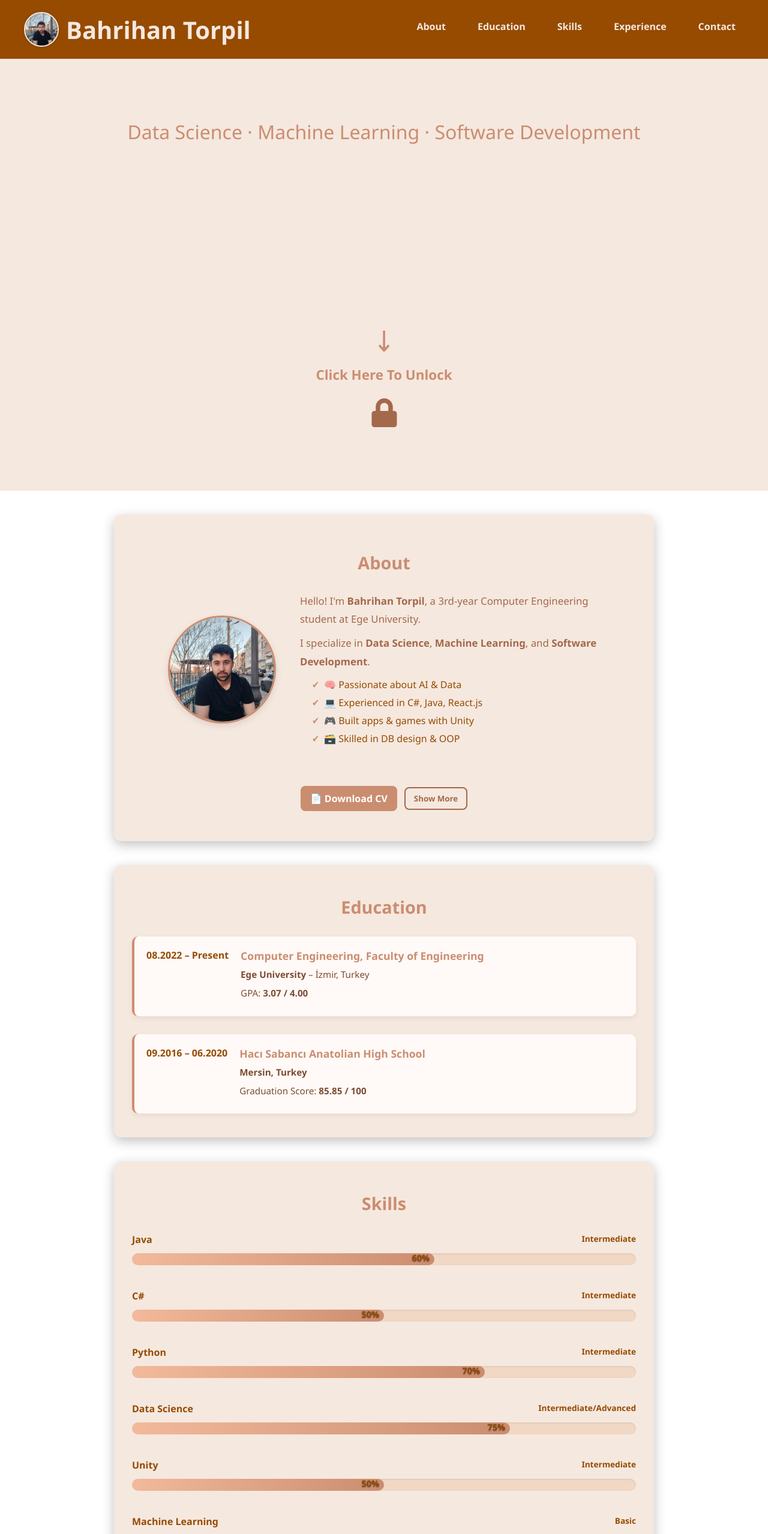
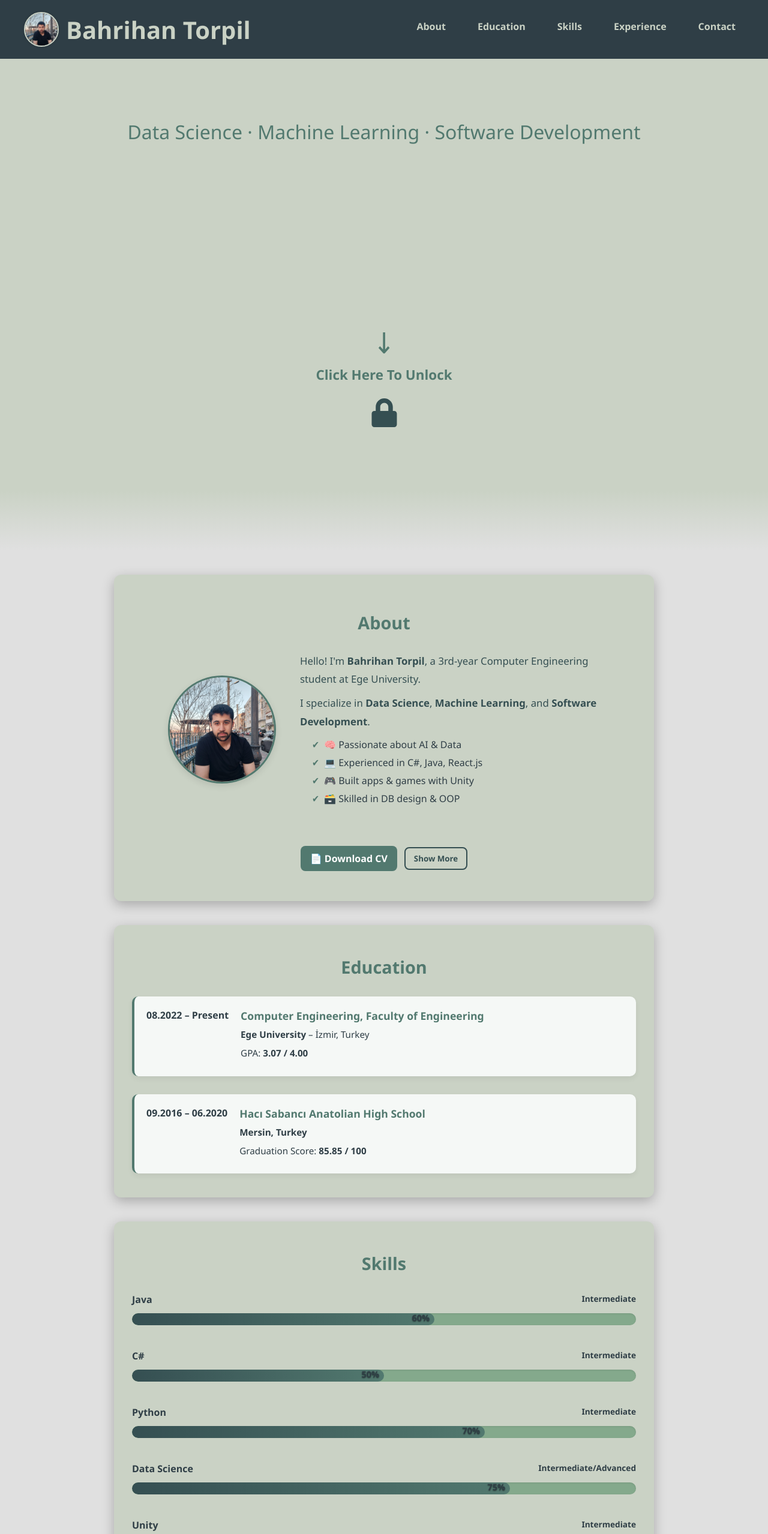
Before and after one commit to Bahrihan/BlogWebsiteTest, a Next.js app: page / in a window 1280 px wide. Shown: the top 2557 px of the page at 60% size. Built offline with nearby package versions, Linux system fonts and the light colour scheme; no server answers; the database is empty.

Commit message:
design has changed

```diff
--- a/lib/firebase-config.js
+++ b/lib/firebase-config.js
@@ -1,7 +1,7 @@
 import { initializeApp } from "firebase/app";
 import { getFirestore } from "firebase/firestore";
 
-
+console.log("🔥 Firebase Project ID:", process.env.NEXT_PUBLIC_FIREBASE_PROJECT_ID);
 const firebaseConfig = {
   apiKey: process.env.NEXT_PUBLIC_FIREBASE_API_KEY,
   authDomain: process.env.NEXT_PUBLIC_FIREBASE_AUTH_DOMAIN,
--- a/next.config.js
+++ b/next.config.js
@@ -1,6 +1,7 @@
 /** @type {import('next').NextConfig} */
 const nextConfig = {
-    output: 'export',
-  };
+  output: 'export',
+  reactStrictMode: true,
+};
 
 module.exports = nextConfig;
--- a/pages/index.js
+++ b/pages/index.js
@@ -86,7 +86,7 @@ const Home = () => {
   const scrollToAbout = () => {
     const element = document.getElementById("about");
     if (element) {
-      const yOffset = -80; // header yüksekliği varsa ayarlarsın
+      const yOffset = -80;
       const y = element.getBoundingClientRect().top + window.scrollY + yOffset;
       window.scrollTo({ top: y, behavior: 'smooth' });
     }
@@ -181,6 +181,8 @@ const Home = () => {
           </div>
         </div>
       </div>
+
+      <div className="vertical-gradient-divider" />
 
       <section id="about" data-aos="fade-up" className="about-section">
         <h2>About</h2>
@@ -356,7 +358,6 @@ const Home = () => {
             position: 'fixed',
             bottom: '30px',
             right: '30px',
-            backgroundColor: '#964b00',
             color: 'white',
             border: 'none',
             padding: '10px 20px',
--- a/styles/globals.css
+++ b/styles/globals.css
@@ -1,3 +1,12 @@
+
+:root {
+  --primary: #2F3E46;
+  --secondary: #354F52;
+  --accent: #52796F;
+  --muted: #84A98C;
+  --light-bg: #CAD2C5;
+}
+
 /* Sayfada smooth scroll */
 html {
   scroll-behavior: smooth;
@@ -11,6 +20,10 @@ html {
   font-family: 'Segoe UI', Tahoma, Geneva, Verdana, sans-serif;
 }
 
+body {
+  background-color: #e0e0e0;
+}
+
 
 /* Header */
 header {
@@ -18,7 +31,7 @@ header {
   justify-content: space-between;
   align-items: center;
   padding: 20px 40px;
-  background-color: #964b00;
+  background-color: var(--primary);
   position: sticky;
   top: 0;
   z-index: 10;
@@ -27,7 +40,7 @@ header {
 /* Başlık */
 h1 {
   font-size: 2.5rem;
-  color: #F5E8DF;
+  color: var(--light-bg);
   font-weight: 700;
 }
 
@@ -39,7 +52,7 @@ nav ul {
 }
 
 nav ul li a {
-  color: #F5E8DF;
+  color: var(--light-bg);
   text-decoration: none;
   font-weight: 600;
   padding: 10px 14px;
@@ -48,12 +61,19 @@ nav ul li a {
 }
 
 nav ul li a:hover {
-  background-color: #b58667;
+  background-color: var(--accent);
+}
+
+/* div yumuşak geçiş çizgisi*/
+.vertical-gradient-divider {
+  height: 100px;
+  width: 100%;
+  background: linear-gradient(to bottom, var(--light-bg), #e0e0e0);
 }
 
 /* Genel Section Stili */
 section {
-  background-color: #F5E8DF;
+  background-color: var(--light-bg);
   border-radius: 12px;
   padding: 40px 30px;
   margin: 40px auto;
@@ -68,7 +88,7 @@ section {
 /* Section Başlıkları */
 h2 {
   text-align: center;
-  color: #cb8d70;
+  color: var(--accent);
   font-size: 1.8rem;
   margin-bottom: 30px;
   margin-top: 10px;
@@ -78,7 +98,7 @@ h2 {
 p {
   font-size: 1.1rem;
   line-height: 1.8;
-  color: #cb8d70;
+  color: var(--accent);
 }
 
 ul {
@@ -87,12 +107,12 @@ ul {
 
 ul li {
   margin-bottom: 10px;
-  color: #D19C83;
+  color: var(--muted);
 }
 
 /* Home Bölümü */
 .hero {
-  background-color: #f5e8df;
+  background-color: var(--light-bg);
   height: 90vh;
   width: 100vw;
   display: flex;
@@ -116,13 +136,13 @@ ul li {
 
 .hero h1 {
   font-size: 3.2rem;
-  color: #964b00;
+  color: var(--primary);
   margin-bottom: 10px;
 }
 
 .hero .subtitle {
   font-size: 2rem;
-  color: #cb8d70;
+  color: var(--accent);
   font-weight: 500;
   margin-bottom: 40px;
 }
@@ -139,7 +159,7 @@ ul li {
 #home p {
   font-size: 1.4rem;
   font-weight: 600;
-  color: #cb8d70;
+  color: var(--accent);
 }
 
 /* Scroll to Top Butonu */
@@ -147,7 +167,7 @@ ul li {
   position: fixed;
   bottom: 30px;
   right: 30px;
-  background-color: #cb8d70;
+  background-color: var(--accent);
   color: white;
   border: none;
   padding: 12px 16px;
@@ -163,23 +183,15 @@ ul li {
   box-shadow: 0 6px 12px rgba(0,0,0,0.25);
 }
 
-/* Footer */
-footer {
-  text-align: center;
-  padding: 20px;
-  background-color: #F5E8DF;
-  color: #cb8d70;
-  border-top: 1px solid #cb8d70;
-  margin-top: 60px;
-  border-radius: 10px 10px 0 0;
-}
+
+
 
 /* Hamburger Menü Butonu */
 .menu-toggle {
   display: none;
   font-size: 1.8rem;
   background: none;
-  color: #cb8d70;
+  color: var(--accent);
   border: none;
   cursor: pointer;
   position: fixed;
@@ -196,7 +208,7 @@ footer {
 }
 
 #contact i {
-  color: #D19C83;
+  color: var(--muted);
   font-size: 1.2rem;
   width: 20px;
   text-align: center;
@@ -204,7 +216,7 @@ footer {
 
 #contact a {
   text-decoration: none;
-  color: #cb8d70;
+  color: var(--accent);
   font-weight: 500;
 }
 
@@ -220,12 +232,12 @@ footer {
   font-weight: 600;
   display: block;
   margin-bottom: 6px;
-  color: #964b00;
+  color: var(--primary);
 }
 
 .skill-bar {
   width: 100%;
-  background-color: #f0d8c5;
+  background-color: var(--muted);
   border-radius: 10px;
   overflow: hidden;
   height: 20px;
@@ -234,15 +246,15 @@ footer {
 
 .skill-progress {
   height: 100%;
-  background: linear-gradient(90deg, #cb8d70, #a3694a);
+  background: linear-gradient(90deg, var(--accent), var(--secondary));
   width: 0;
   transition: width 1s ease-in-out;
   border-radius: 10px;
 }
 
 .exp-box {
-  background-color: #f5e8df;
-  border: 1px solid #cb8d70;
+  background-color: var(--light-bg);
+  border: 1px solid var(--accent);
   border-radius: 10px;
   margin-bottom: 20px;
   box-shadow: 0 4px 10px rgba(0,0,0,0.05);
@@ -255,7 +267,7 @@ footer {
   justify-content: space-between;
   align-items: center;
   padding: 16px 20px;
-  background-color: #f0d8c5;
+  background-color: var(--muted);
   cursor: pointer;
   width: 100%; /* 💥 BU satır eklenecek */
   box-sizing: border-box; /* padding overflow sorunlarını engeller */
@@ -263,7 +275,7 @@ footer {
 }
 
 .exp-header:hover {
-  background-color: #e8cbb3;
+  background-color: var(--muted);
   transform: translateY(-5px);
   box-shadow: 0 6px 16px rgba(0, 0, 0, 0.15);
 }
@@ -271,7 +283,7 @@ footer {
 .exp-header h3 {
   font-size: 1.1rem;
   font-weight: 600;
-  color: #964b00;
+  color: var(--primary);
   margin: 0;
 }
 
@@ -282,7 +294,7 @@ footer {
   bottom: 0;
   width: 0%;
   height: 2px;
-  background-color: #cb8d70;
+  background-color: var(--accent);
   transition: width 0.3s ease-in-out;
 }
 
@@ -292,11 +304,10 @@ footer {
 
 .exp-header span {
   font-size: 1.5rem;
-  color: #a3694a;
+  color: var(--secondary);
   transition: background-color 0.3s ease;
 }
 
-/* Açıkken aşağı ok yukarı dönsün istersek */
 .exp-header span.rotate {
   transform: rotate(180deg);
 }
@@ -306,7 +317,7 @@ footer {
   opacity: 0;
   overflow: hidden;
   padding: 0 20px;
-  background-color: #fffaf7;
+  background-color: #F5F8F6;
   border-top: 1px solid #e0bfa5;
   transition: max-height 0.5s ease, opacity 0.3s ease, padding 0.3s ease;
 }
@@ -326,7 +337,7 @@ footer {
 .icon-box svg {
   transition: transform 0.3s ease;
   font-size: 1.4rem;
-  color: #a3694a;
+  color: var(--secondary);
 }
 
 .icon-box.rotated svg {
@@ -354,20 +365,20 @@ footer {
 
 .scroll-text {
   font-size: 1.15rem;
-  color: #a3694a;
+  color: var(--secondary);
   font-weight: 600;
   margin-bottom: 2px;
 }
 
 .arrow {
   font-size: 3rem;
-  color: #cb8d70;
+  color: var(--accent);
   animation: bounce 2s infinite;
 }
 
 .lock-icon {
   font-size: 3rem;
-  color: #a3694a;
+  color: var(--secondary);
   margin-top: 6px;
   transition: transform 0.4s ease;
 }
@@ -387,7 +398,7 @@ footer {
   height: 58px;
   border-radius: 50%; /* dairesel görüntü */
   object-fit: cover;
-  border: 2px solid #F5E8DF;
+  border: 2px solid var(--light-bg);
   box-shadow: 0 0 4px rgba(0,0,0,0.2);
 }
 
@@ -451,7 +462,7 @@ footer {
   height: 180px;
   border-radius: 50%;
   object-fit: cover;
-  border: 3px solid #cb8d70;
+  border: 3px solid var(--accent);
   box-shadow: 0 4px 12px rgba(0,0,0,0.1);
 }
 
@@ -463,7 +474,7 @@ footer {
 .about-text p {
   margin-bottom: 10px;
   font-size: 1.05rem;
-  color: #a3694a;
+  color: var(--secondary);
 }
 
 .about-text ul {
@@ -473,7 +484,7 @@ footer {
 
 .about-text li {
   margin-bottom: 8px;
-  color: #964b00;
+  color: var(--primary);
   font-size: 1rem;
   list-style: none;
   position: relative;
@@ -481,7 +492,7 @@ footer {
 
 .about-text li::before {
   content: "✔";
-  color: #cb8d70;
+  color: var(--accent);
   margin-right: 8px;
 }
 
@@ -495,7 +506,7 @@ footer {
 }
 
 .cv-download {
-  background-color: #cb8d70;
+  background-color: var(--accent);
   color: white;
   padding: 10px 16px;
   border-radius: 8px;
@@ -505,13 +516,13 @@ footer {
 }
 
 .cv-download:hover {
-  background-color: #a3694a;
+  background-color: var(--secondary);
 }
 
 .toggle-details {
   background: none;
-  color: #a3694a;
-  border: 2px solid #a3694a;
+  color: var(--secondary);
+  border: 2px solid var(--secondary);
   padding: 8px 14px;
   border-radius: 8px;
   cursor: pointer;
@@ -520,9 +531,9 @@ footer {
 }
 
 .toggle-details:hover {
-  background-color: #f0d8c5;
-  color: #964b00;
-  border-color: #964b00;
+  background-color: var(--muted);
+  color: var(--primary);
+  border-color: var(--primary);
 }
 
 .more-about {
@@ -547,9 +558,9 @@ footer {
   flex-direction: row;
   align-items: flex-start;
   gap: 20px;
-  background-color: #fffaf7;
+  background-color: #F5F8F6;
   padding: 20px;
-  border-left: 4px solid #cb8d70;
+  border-left: 4px solid var(--accent);
   border-radius: 10px;
   box-shadow: 0 4px 10px rgba(0,0,0,0.06);
   transition: transform 0.3s ease;
@@ -562,19 +573,19 @@ footer {
 .edu-year {
   min-width: 130px;
   font-weight: 600;
-  color: #964b00;
+  color: var(--primary);
 }
 
 .edu-details h3 {
   margin-bottom: 6px;
   font-size: 1.1rem;
-  color: #cb8d70;
+  color: var(--accent);
 }
 
 .edu-details p {
   margin: 4px 0;
   font-size: 0.95rem;
-  color: #7c4c33;
+  color: var(--primary);
 }
 
 .skills-grid {
@@ -588,14 +599,14 @@ footer {
   justify-content: space-between;
   margin-bottom: 6px;
   font-weight: 600;
-  color: #964b00;
+  color: var(--primary);
   font-size: 1rem;
 }
 
 .skill-bar {
   width: 100%;
   height: 20px;
-  background-color: #f0d8c5;
+  background-color: var(--muted);
   border-radius: 10px;
   overflow: hidden;
   box-shadow: inset 0 1px 3px rgba(0,0,0,0.1);
@@ -603,7 +614,7 @@ footer {
 
 .skill-progress {
   height: 100%;
-  background: linear-gradient(90deg, #f2b99b, #cb8d70); /* daha açık başlangıç tonu */
+  background: linear-gradient(90deg, var(--secondary), var(--accent)); /* daha açık başlangıç tonu */
   border-radius: 10px;
   display: flex;
   align-items: center;
@@ -622,7 +633,7 @@ footer {
 
 .skill-level {
   font-size: 0.85rem;
-  color: #a3694a;
+  color: var(--secondary);
   font-weight: 500;
 }
 
@@ -637,7 +648,7 @@ footer {
 .contact-form {
   width: 100%;
   max-width: 600px;
-  background-color: #fffaf7;
+  background-color: #F5F8F6;
   padding: 30px;
   border-radius: 12px;
   box-shadow: 0 6px 20px rgba(0, 0, 0, 0.08);
@@ -650,11 +661,11 @@ footer {
 .contact-form input,
 .contact-form textarea {
   padding: 14px 16px;
-  border: 2px solid #cb8d70;
+  border: 2px solid var(--accent);
   border-radius: 8px;
   font-size: 1rem;
-  color: #964b00;
-  background-color: #fefaf6;
+  color: var(--primary);
+  background-color: #F5F8F6;
   width: 100%;
   resize: none;
   overflow-y: auto;
@@ -665,7 +676,7 @@ footer {
 }
 
 .send-button {
-  background-color: #cb8d70;
+  background-color: var(--accent);
   color: white;
   font-weight: bold;
   padding: 12px 24px;
@@ -679,20 +690,18 @@ footer {
 }
 
 .send-button:hover {
-  background-color: #a3694a;
+  background-color: var(--secondary);
   transform: scale(1.05);
 }
 
 
-
+/* Footer */
 .site-footer {
   padding: 30px 20px;
-  background-color: #f5e8df;
-  border-top: 2px solid #cb8d70;
-  border-radius: 10px 10px 0 0;
+  background-color: var(--light-bg);
   margin-top: 60px;
   text-align: center;
-  color: #a3694a;
+  color: var(--secondary);
   font-size: 0.95rem;
 }
 
@@ -714,14 +723,14 @@ footer {
   display: flex;
   align-items: center;
   gap: 6px;
-  color: #a3694a;
+  color: var(--secondary);
   text-decoration: none;
   font-weight: 600;
   transition: color 0.3s ease, transform 0.2s ease;
 }
 
 .footer-links a:hover {
-  color: #964b00;
+  color: var(--primary);
   transform: scale(1.05);
 }
 
@@ -730,7 +739,7 @@ footer {
   bottom: 100px;
   left: 50%;
   transform: translateX(-50%);
-  background-color: #cb8d70;
+  background-color: var(--accent);
   color: white;
   font-weight: 500;
   padding: 14px 24px;
@@ -767,7 +776,7 @@ footer {
     position: absolute;
     top: 70px;
     right: 20px;
-    background-color: #964b00;
+    background-color: var(--primary);
     padding: 20px;
     border-radius: 10px;
     width: max-content;
```
Also changed, not shown: 2 other files (tests, documents, lock files or other folders).
